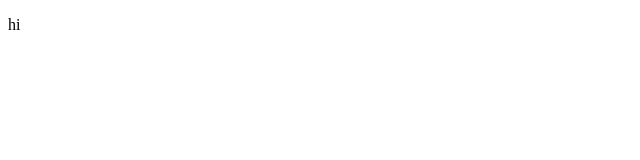
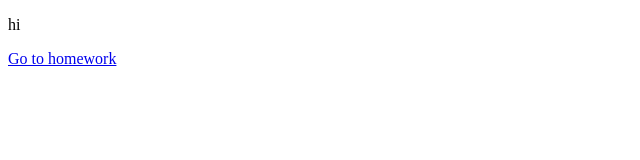
Before and after one commit to anthonyb117/anthonyb117.github.io, a plain HTML site: page home.html in a window 1280 px wide. Shown: the whole page, without its empty margins (0-640 px from the left). Drawn offline with Linux system fonts and the light colour scheme.

Commit message:
Update home.html

```diff
--- a/home.html
+++ b/home.html
@@ -7,6 +7,6 @@
 </head>
 <body>
 <p>hi</p>
-<!-- <a href="url">Go to homework </a> -->
+<a href="https://anthonyb117.github.io/cs212/homework/2/HWK2.html">Go to homework </a>
 </body>
 </html>
```
